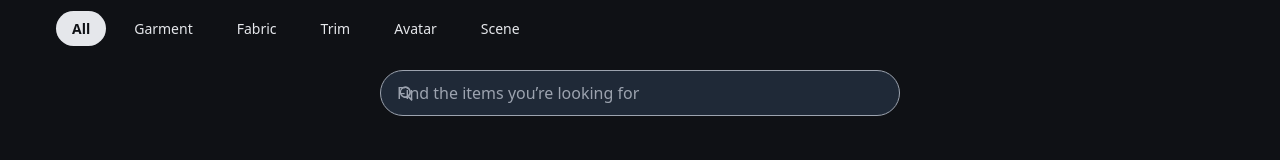
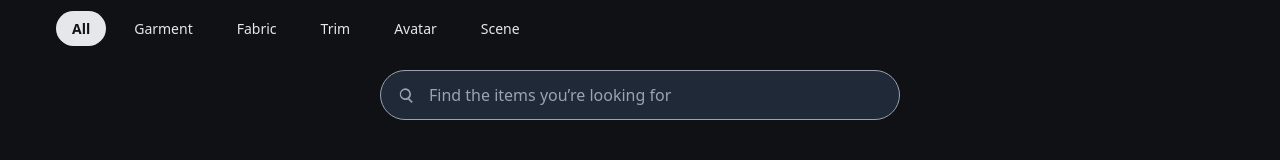
Before and after one commit to rohitpatnala/clo-set, a React (Vite) app: page / in a window 1280 px wide. Shown: the part 251-411 px from the top of the page. Built offline with nearby package versions, Linux system fonts and the light colour scheme; no server answers.

Commit message:
Add space b/w mag gls and plch

```diff
--- a/src/styles/KeywordSearch.css
+++ b/src/styles/KeywordSearch.css
@@ -13,11 +13,12 @@
     width: 20px;
     height: 20px;
     color: var(--muted);
+
 }
 
 .keyword-search__input {
     width: 100%;
-    padding: 12px 16px 12px 48px;
+    padding: 12px 16px 12px 48px !important;
     background: var(--card-bg);
     border: 1px solid var(--muted);
     border-radius: 9999px;
--- a/src/styles/PricingFilter.css
+++ b/src/styles/PricingFilter.css
@@ -14,6 +14,7 @@
 .pricing-filter__checkbox {
     width: 16px;
     height: 16px;
+    border-radius: 10px;
 }
 
 .pricing-filter__text {
```
